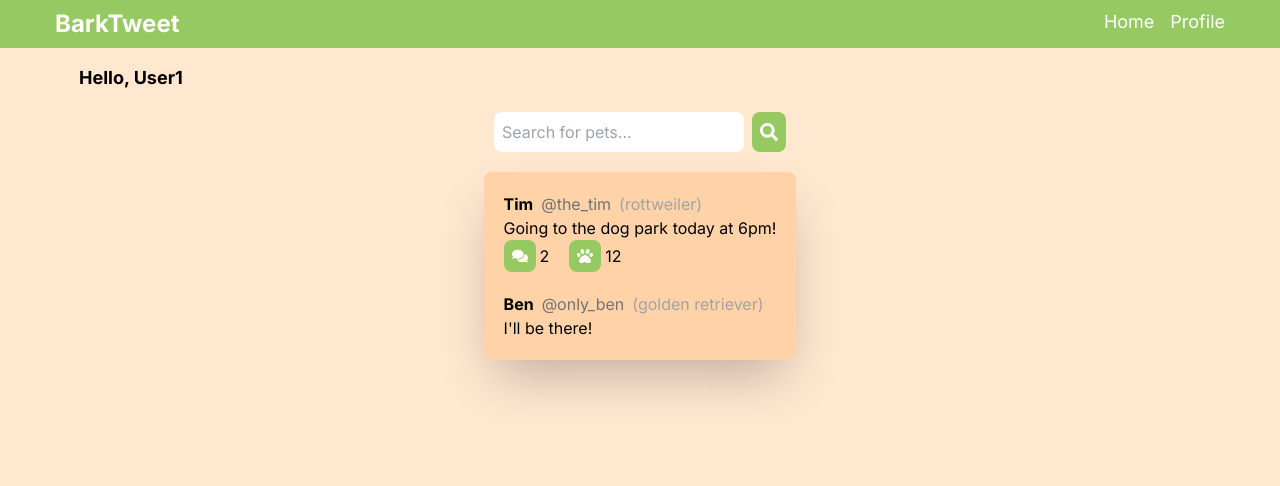
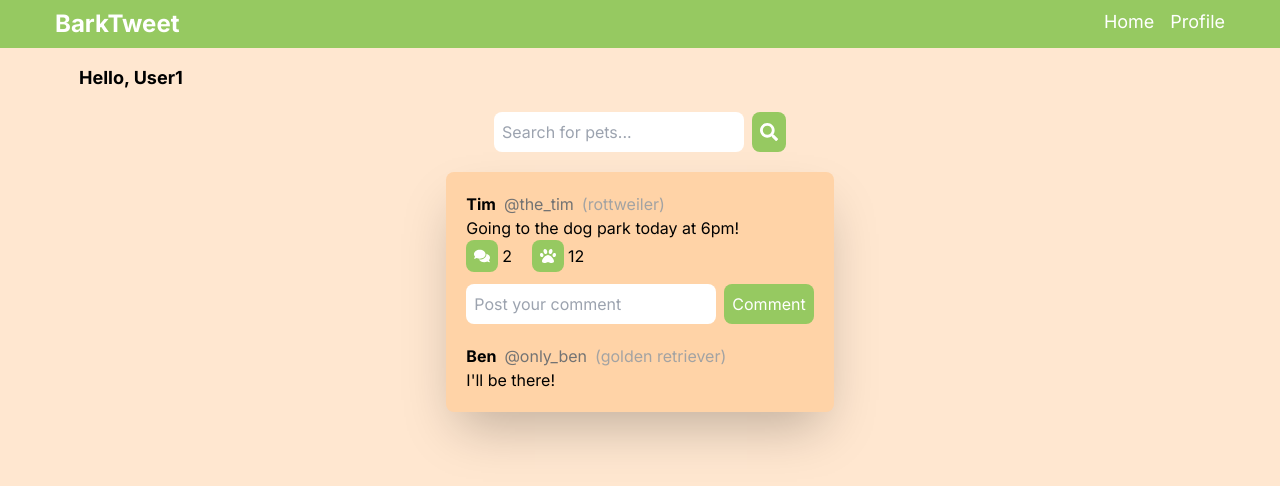
Before and after one commit to AlejandroV01/pet-social, a Next.js app: page / in a window 1280 px wide. Both pictures are taken after a click on the element 519 px from the left and 256 px from the top of the page. Shown: the top 486 px of the page. Built offline with nearby package versions, Linux system fonts and the light colour scheme.

Commit message:
comment features

```diff
--- a/src/app/_components/Tweet/Tweet.jsx
+++ b/src/app/_components/Tweet/Tweet.jsx
@@ -2,12 +2,14 @@
 import Image from 'next/image'
 import React from 'react'
 import { FaComments, FaPaw } from 'react-icons/fa'
-import { IconButton } from '../Buttons/Buttons'
+import { IconButton, PrimaryButton } from '../Buttons/Buttons'
 const Tweet = ({ id, text, likes, comments, pfp, petName, petUsername, petType, liked, commentsArray }) => {
   const [isLiked, setIsLiked] = React.useState(liked)
   const [likeCount, setLikeCount] = React.useState(likes)
   const [showComments, setShowComments] = React.useState(false)
   const [commentArray, setCommentArray] = React.useState(commentsArray)
+  const [commentText, setCommentText] = React.useState('')
+  const [commentCount, setCommentCount] = React.useState(comments)
   const handleLike = () => {
     console.log('Liked:', id, 'set to:', !isLiked)
     setIsLiked(!isLiked)
@@ -17,6 +19,22 @@ const Tweet = ({ id, text, likes, comments, pfp, petName, petUsername, petType,
       setLikeCount(likeCount + 1)
     }
     //TODO: Send like to DB
+  }
+  const handleComment = () => {
+    if (commentText === '') return
+    console.log('Comment on post with id of:', id, 'total comments change to:', commentArray.length + 1, '| Comment:', commentText)
+    //TODO: Send comment to DB
+    setCommentArray([
+      ...commentArray,
+      {
+        text: commentText,
+        petName: 'Ben',
+        petUsername: 'only_ben',
+        petType: 'golden retriever',
+      },
+    ])
+    setCommentText('')
+    setCommentCount(commentArray.length + 1)
   }
   return (
     <div className='shadow-2xl rounded-lg p-5 bg-[#ffd3a7]'>
@@ -35,7 +53,7 @@ const Tweet = ({ id, text, likes, comments, pfp, petName, petUsername, petType,
           <div onClick={() => setShowComments(!showComments)}>
             <IconButton icon={<FaComments />} />
           </div>
-          <p className='text-black'>{comments}</p>
+          <p className='text-black'>{commentCount}</p>
         </div>
         <div className='flex gap-1 items-center'>
           <div onClick={handleLike}>
@@ -44,6 +62,20 @@ const Tweet = ({ id, text, likes, comments, pfp, petName, petUsername, petType,
           <p className='text-black'>{likeCount}</p>
         </div>
       </div>
+      {showComments && (
+        <div className='flex gap-2 mt-3'>
+          <input
+            type='text'
+            placeholder='Post your comment'
+            className='rounded-lg px-2'
+            onChange={e => setCommentText(e.target.value)}
+            value={commentText}
+          />
+          <div onClick={handleComment}>
+            <PrimaryButton text={'Comment'} />
+          </div>
+        </div>
+      )}
       {showComments &&
         commentArray.length > 0 &&
         commentArray.map((comment, index) => (
```
